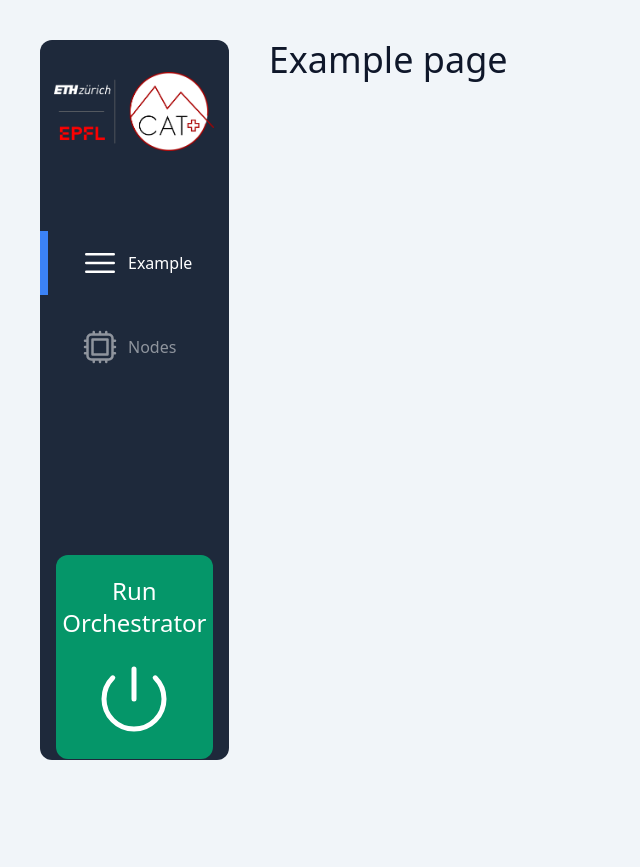
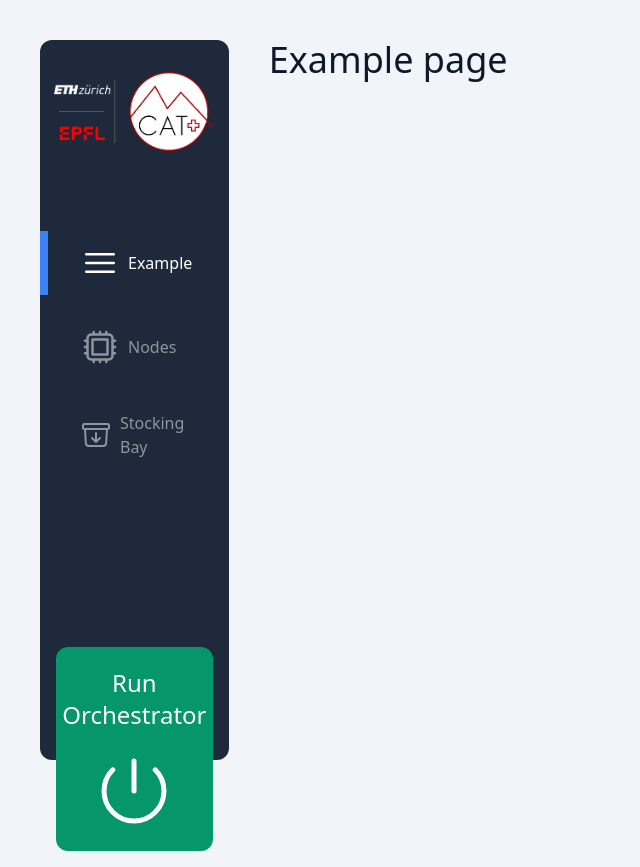
Before and after one commit to swisscatplus/glas-web-client, a Vue app: page / in a window 1280 px wide. Shown: the whole page, without its empty margins (0-640 px from the left). Before the commit the page ends 800 px from the top, so only its background shows below. Built offline with nearby package versions, Linux system fonts and the light colour scheme; no server answers; what vue3-apexcharts would draw is missing.

Commit message:
stocking bay route

```diff
--- a/src/App.vue
+++ b/src/App.vue
@@ -1,7 +1,8 @@
 <script setup>
 import {
     CpuChipIcon,
-    Bars3Icon
+    Bars3Icon,
+    ArchiveBoxArrowDownIcon
 } from '@heroicons/vue/24/outline';
 import { onMounted, ref } from 'vue';
 import Emergency from './components/Emergency.vue';
@@ -36,6 +37,9 @@ onMounted(() => {
                 <NavLink to="/nodes" name="Nodes">
                     <CpuChipIcon class="w-10 h-10" />
                 </NavLink>
+                <NavLink to="/stockingbay" name="Stocking Bay">
+                    <ArchiveBoxArrowDownIcon class="w-10 h-10" />
+                </NavLink>
             </nav>
 
             <div class="flex-grow"></div>
```
